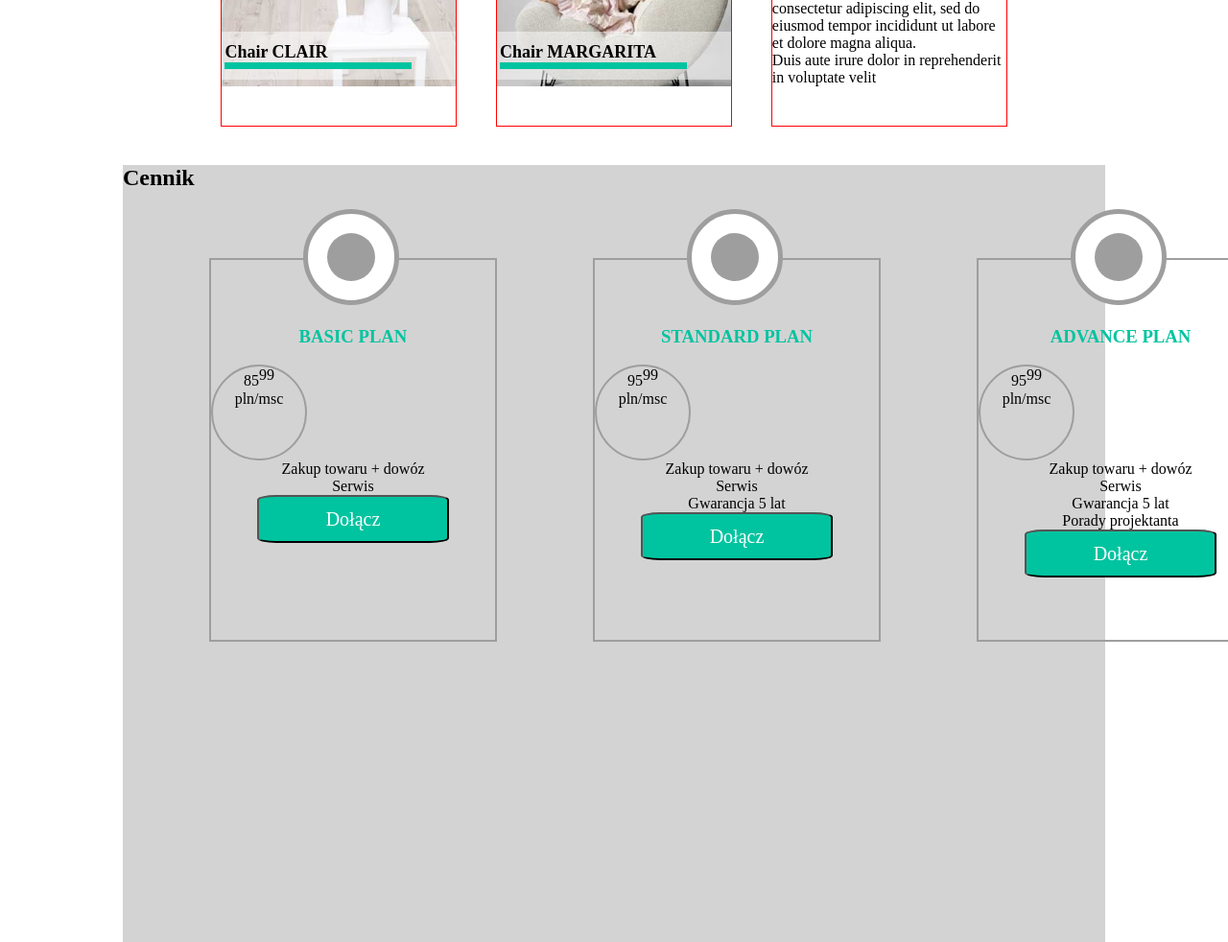
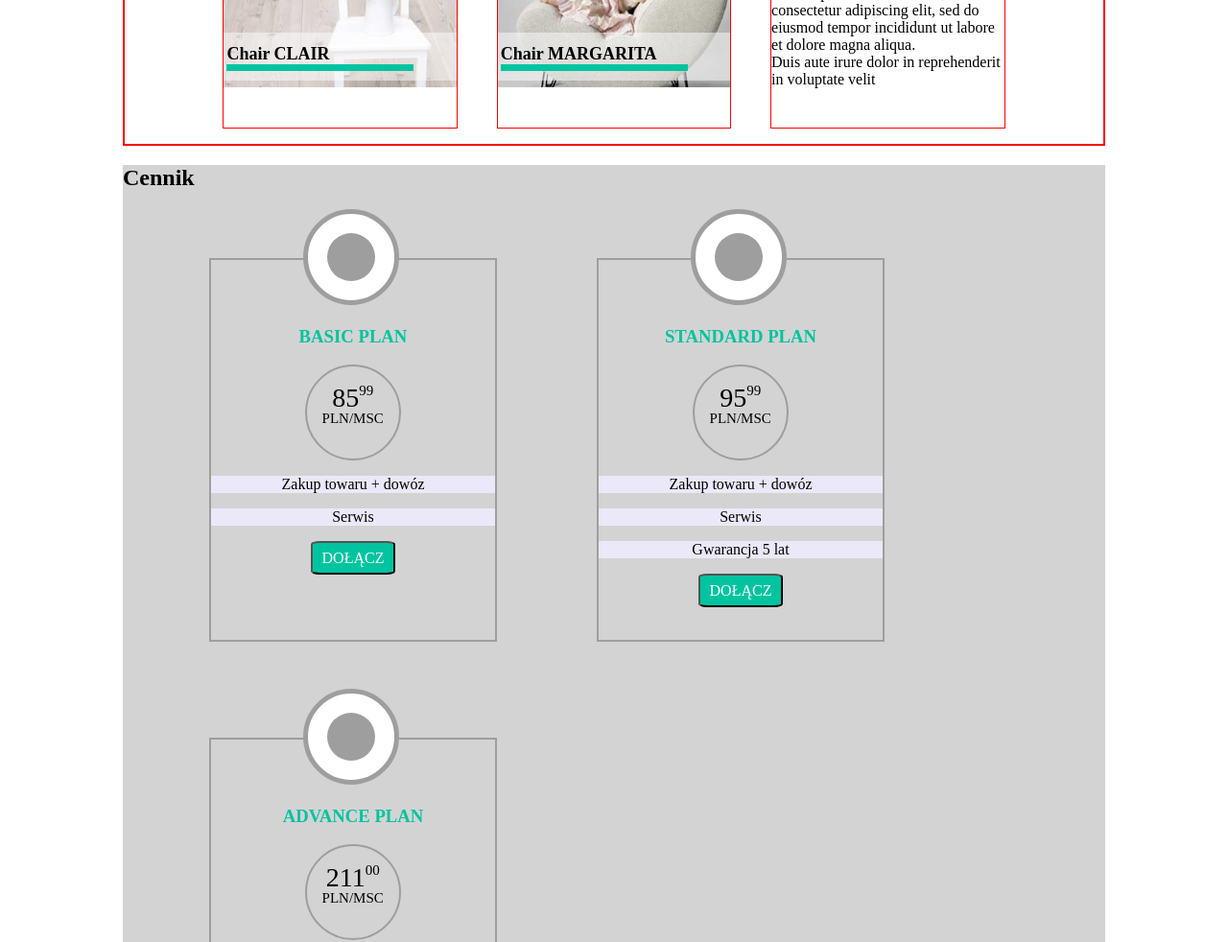
Before and after one commit to Juju-And/webpage---chair-shop, a website: page index.html in a window 1280 px wide. Shown: the part 556-1538 px from the top of the page at 96% size. Drawn offline with Linux system fonts and the light colour scheme.

Commit message:
pricelist with option bars

```diff
--- a/index.html
+++ b/index.html
@@ -77,15 +77,15 @@
                     </div>
                     <h3>basic plan</h3>
                     <div class="circlePrice">
-        85<span>99</span><br>
-        pln/msc
+                        <p>85<span>99</span></p>
+                        <p>pln/msc</p>
                     </div>
-    <div>
-        Zakup towaru + dowóz
+                    <div class="optionBars">
+                        <p>Zakup towaru + dowóz</p>
+                        <p>Serwis</p>
                     </div>
-    <div>Serwis</div>
                     <button>Dołącz</button>
-</div>
+
         </li>
         <li>
             <div class="box_standard">
@@ -95,14 +95,13 @@
                     </div>
                     <h3>standard plan</h3>
                     <div class="circlePrice">
-        95<span>99</span><br>
-        pln/msc
+                        <p>95<span>99</span></p>
+                        <p>pln/msc</p>
                     </div>
-    <div>
-        Zakup towaru + dowóz
-    </div>
-    <div>Serwis</div>
-    <div>Gwarancja 5 lat</div>
+                    <div class="optionBars">
+                        <p>Zakup towaru + dowóz</p>
+                        <p>Serwis</p>
+                        <p>Gwarancja 5 lat</p></div>
                     <button>Dołącz</button>
                 </div>
         </li>
@@ -114,15 +113,14 @@
                     </div>
                     <h3>advance plan</h3>
                     <div class="circlePrice">
-        95<span>99</span><br>
-        pln/msc
+                        <p>211<span>00</span></p>
+                        <p>pln/msc</p>
                     </div>
-    <div>
-        Zakup towaru + dowóz
-    </div>
-    <div>Serwis</div>
-    <div>Gwarancja 5 lat</div>
-    <div>Porady projektanta</div>
+                    <div class="optionBars">
+                        <p>Zakup towaru + dowóz</p>
+                    <p>Serwis</p>
+                    <p>Gwarancja 5 lat</p>
+                    <p>Porady projektanta</p></div>
                     <button>Dołącz</button>
                 </div>
         </li>
--- a/scss/partials/_base.scss
+++ b/scss/partials/_base.scss
@@ -6,7 +6,9 @@
 }
 
 @mixin boxPriceList() {
-  position: relative;
+  display: flex;
+  justify-content: center;
+
   .topCircles {
     border: 2px solid #9E9E9E;
     height: 400px;
@@ -45,30 +47,57 @@
   }
 
   div.circlePrice {
+    text-transform: uppercase;
     width: 100px;
     height: 100px;
     border: 2px solid #9E9E9E;
     border-radius: 50%;
-    //margin-left: 20%;
-    //margin-right: 20%;
-
-    span {
-      vertical-align: super;
+    text-align: center;
+    margin-left: 33%;
+    p:first-child{
+      margin-top: 17%;
+      font-size: 28px;
+    }
+    p:nth-child(2){
+      font-size: 15px;
+      margin-top: -32%;
+    }
+    span:last-child {
+      vertical-align: text-top;
+      font-size: 15px;
     }
   }
+  div.optionBars{
+    //background-color: #ebe9f9;
+    p {
+      height: 10%;
+      background-color: #ebe9f9;
+
+    }
+
+  }
+
+
+
+
   button {
+    text-transform: uppercase;
+    font-size: 16px;
     background-color: #00C4A0;
     color: white;
-    height: 50px;
+    height: 10%;
+    width: 30%;
 
   }
 }
 
 section.priceList {
+
   ul.priceList {
     list-style: none;
-    display: flex;
-    justify-content: space-between;
+    li {
+      display: inline-block;
+    }
   }
 
   div.box_basic {
--- a/scss/style.scss
+++ b/scss/style.scss
@@ -75,6 +75,7 @@ a.front-back {
 }
 
 .gallery_container {
+  border: 2px solid red;
   background-color: white;
   height: 250px;
   padding-left: 10%;
```
Also changed, not shown: css/style.css. Lines whose indentation alone changed are shown as unchanged.
